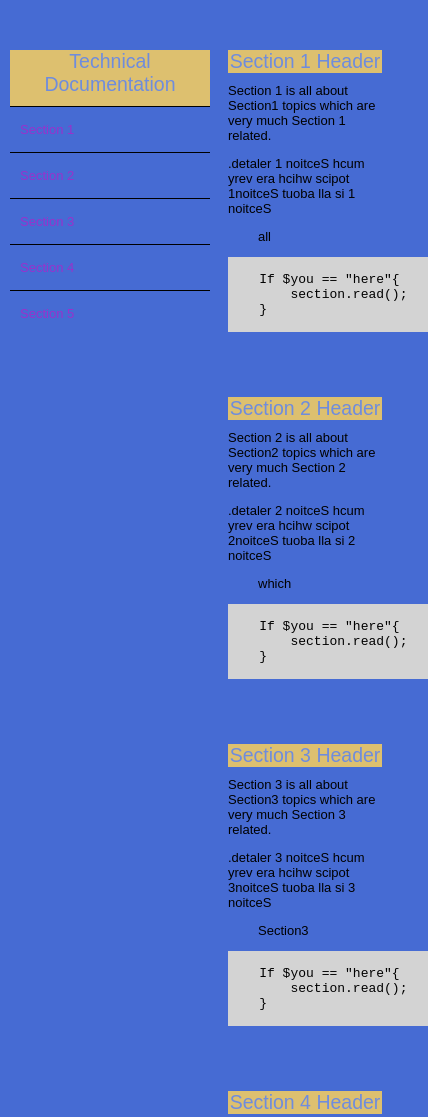
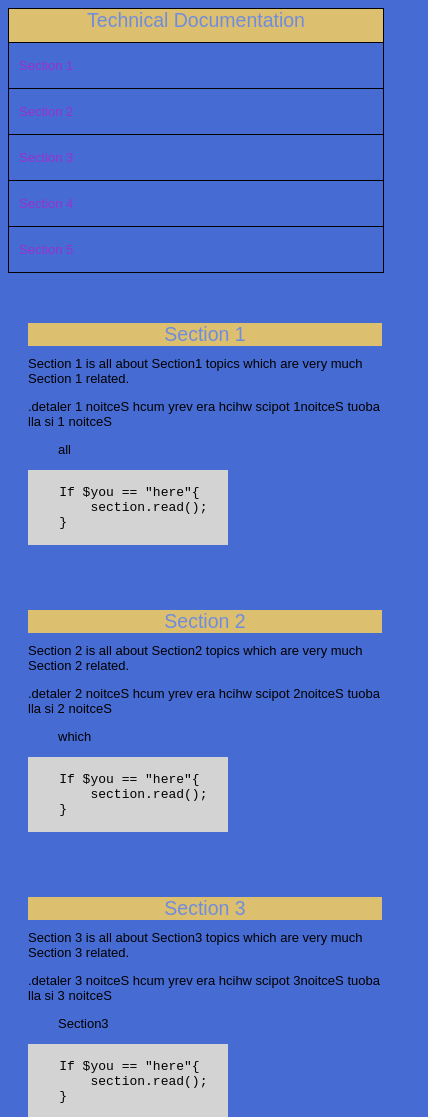
Before and after one commit to umuryilmaz/fcc, a plain HTML site: page buildATechDoc/index.html in a window 390 px wide. Shown: the top 1117 px of the page, 428 px wide, since content can reach past the window. Drawn offline with Linux system fonts and the light colour scheme; files that its build step writes are made by us from their sources; a script that the page names is missing.

Commit message:
All tests completed

```diff
--- a/buildATechDoc/index.html
+++ b/buildATechDoc/index.html
@@ -11,16 +11,21 @@
     <link rel="stylesheet" href="css/main.css" />
     <link rel="icon" href="images/favicon.png" />
     <style>
-        body {
-            font-family: Arial, Helvetica, sans-serif;
-            font-size: 13px;
+
+        @media (max-width: 800px) {
+            #navbar{
+                display: block;
+                width:100%;
+                border: 1px solid #000;
+            }
+
+            #main-doc{
+                margin-left: 10px;
+            }
         }
 
-        main {
-            position: relative;
-        }
-
-        #navbar {
+        @media (min-width: 801px){
+            #navbar {
             position: fixed;
             left: 10px;
             /*border: 1px solid;*/
@@ -31,6 +36,19 @@
             margin-left: 210px;
             /*border:1px solid;*/
         }
+        }
+
+
+        body {
+            font-family: Arial, Helvetica, sans-serif;
+            font-size: 13px;
+        }
+
+        main {
+            position: relative;
+        }
+
+
 
         .nav-link {
             display: block;
@@ -101,6 +119,7 @@
 
 <body>
     <div id="main">
+        <!-- -->
         <nav id="navbar">
             <header>
                 Technical Documentation
@@ -111,9 +130,10 @@
             <a href="#Section3" class="nav-link">Section 4</a>
             <a href="#Section3" class="nav-link">Section 5</a>
         </nav>
+        <!-- -->
         <main id="main-doc">
             <section class="main-section" id="Section1">
-                <header>Section 1 Header</header>
+                <header>Section 1</header>
                 <p>Section 1 is all about Section1 topics which are very much Section 1 related.</p>
                 <code>
     If $you == "here"{
@@ -123,7 +143,7 @@
             </section>
 
             <section class="main-section" id="Section2">
-                <header>Section 2 Header</header>
+                <header>Section 2</header>
                 <p>Section 2 is all about Section2 topics which are very much Section 2 related.</p>
                 <code>
     If $you == "here"{
@@ -133,7 +153,7 @@
             </section>
 
             <section class="main-section" id="Section3">
-                <header>Section 3 Header</header>
+                <header>Section 3</header>
                 <p>Section 3 is all about Section3 topics which are very much Section 3 related.</p>
                 <code>
     If $you == "here"{
@@ -144,7 +164,7 @@
             </section>
 
             <section class="main-section" id="Section4">
-                <header>Section 4 Header</header>
+                <header>Section 4</header>
                 <p>Section 4 is all about Section4 topics which are very much Section 4 related.</p>
                 <code>
     If $you == "here"{
@@ -155,7 +175,7 @@
             </section>
 
             <section class="main-section" id="Section5">
-                <header>Section 5 Header</header>
+                <header>Section 5</header>
                 <p>Section 5 is all about Section5 topics which are very much Section 5 related.</p>
                 <code>
     If $you == "here"{
@@ -178,12 +198,25 @@
             for (i=0; i<myArray.length; i++){
 
                 //Using correct header
-                console.log(myArray[i].getElementsByTagName("header")[0].innerHTML);
-                myArray[i].setAttribute("id",(myArray[i].getElementsByTagName("header")[0].innerHTML).replace(/ /g,"_"));
+                var sectionH = myArray[i].getElementsByTagName("header")[0].innerHTML;
+                myArray[i].setAttribute("id",sectionH.replace(/ /g,"_"));
+
+
+                console.log("--"+sectionH);
 
                 var codeElement = myArray[i].getElementsByTagName("code")[0];
                 var currentp = myArray[i].getElementsByTagName("p")[0].innerHTML;
                 console.log("Current P:"+currentp);
+
+                //Make sure these are attached to links
+                var nav_links = document.getElementById("navbar").getElementsByTagName("a");
+
+                for(j=0;j<myArray.length; j++){
+                    if (nav_links[j].innerHTML == sectionH){
+                        console.log(sectionH);
+                        nav_links[j].setAttribute("href", "#"+sectionH.replace(/ /g,"_"));
+                    }
+                }
 
                 //Adding a shadow P
                 var myp = document.createElement("p");
```
